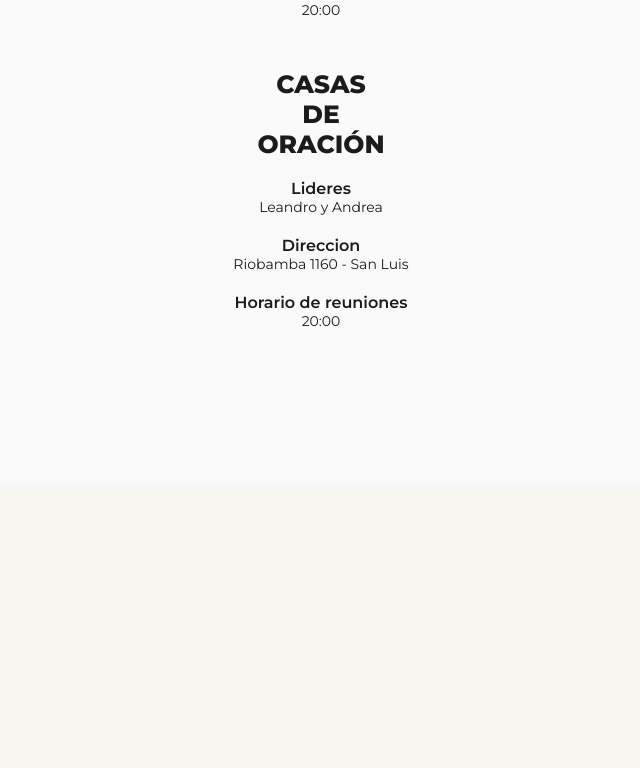
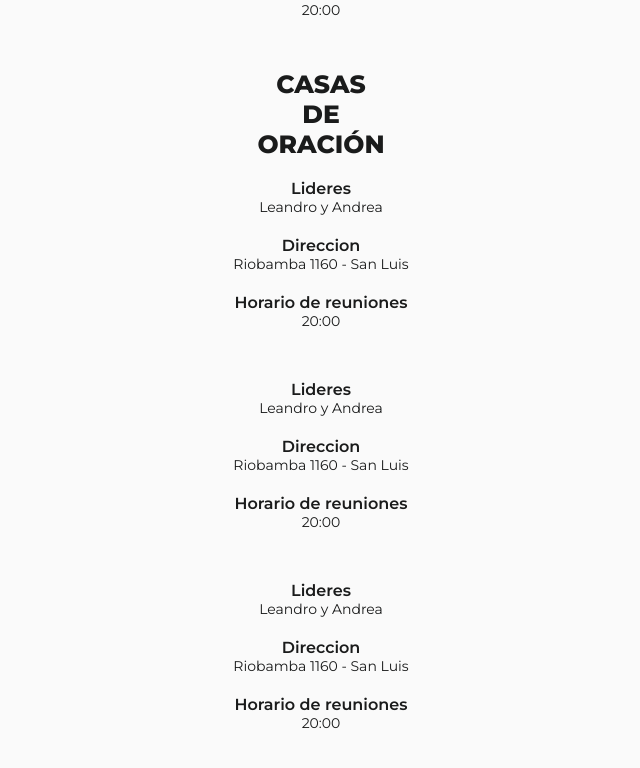
Before and after one commit to rromancastro/CasaDeDios, a Next.js app: page / in a window 1280 px wide. Shown: the part 1117-1885 px from the top of the page, without its empty margins (319-959 px from the left). Before the commit the page ends 1600 px from the top, so only its background shows below. Built offline with nearby package versions, Linux system fonts and the light colour scheme.

Commit message:
second section

```diff
--- a/app/sections/SecondSection.jsx
+++ b/app/sections/SecondSection.jsx
@@ -34,6 +34,30 @@ export const SecondSection = () => {
                 <h3>Horario de reuniones</h3>
                 <p>20:00</p>
             </div>
+            <div className="secondSectionDataContainer" style={{marginTop: 30}}>
+                <h3>Lideres</h3>
+                <p>Leandro y Andrea</p>
+            </div>
+            <div className="secondSectionDataContainer">
+                <h3>Direccion</h3>
+                <p>Riobamba 1160 - San Luis</p>
+            </div>
+            <div className="secondSectionDataContainer">
+                <h3>Horario de reuniones</h3>
+                <p>20:00</p>
+            </div>
+            <div className="secondSectionDataContainer" style={{marginTop: 30}}>
+                <h3>Lideres</h3>
+                <p>Leandro y Andrea</p>
+            </div>
+            <div className="secondSectionDataContainer">
+                <h3>Direccion</h3>
+                <p>Riobamba 1160 - San Luis</p>
+            </div>
+            <div className="secondSectionDataContainer">
+                <h3>Horario de reuniones</h3>
+                <p>20:00</p>
+            </div>
         </section>
     )
 }
```
